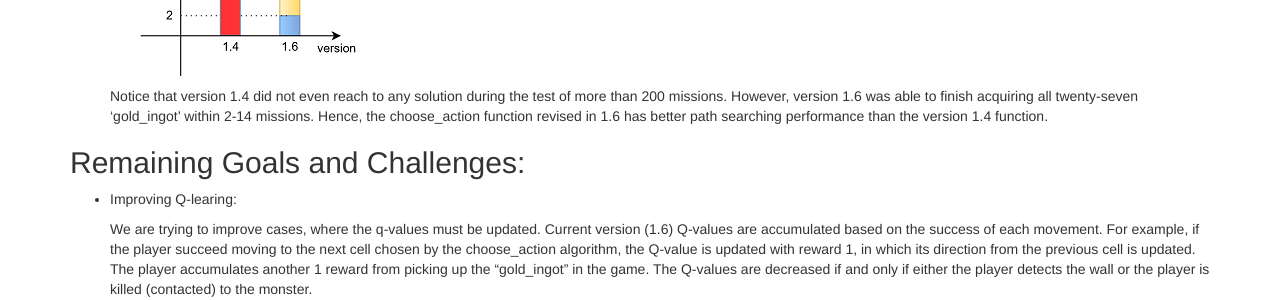
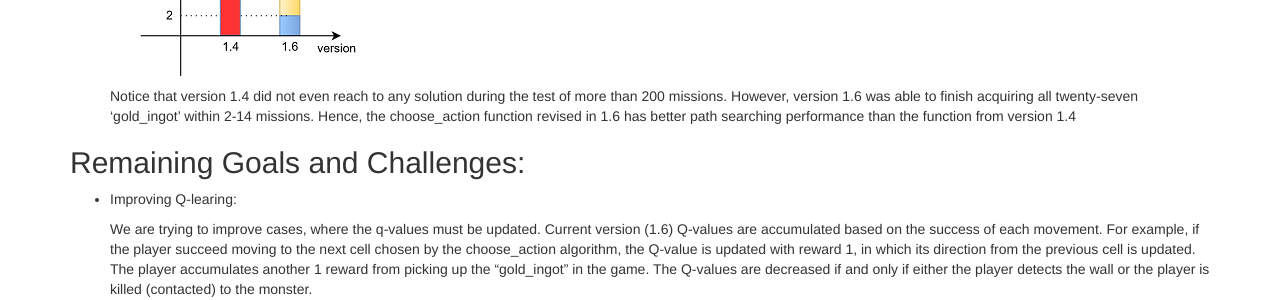
Before and after one commit to qdingqim/Pac-mo, a Jekyll site: the page built from docs/status.md, in a window 1280 px wide and 900 px high, scrolled down 590 px. Shown: the part 401-701 px from the top of the window. Built offline with Jekyll 4.4.1, drawn with Linux system fonts in a browser that asks for light colours.

Commit message:
Update status.md

```diff
--- a/docs/status.md
+++ b/docs/status.md
@@ -23,7 +23,7 @@
 - Comparison by version: 1.6 vs. 1.4
 <br>The following graph represents the number of missions until the player reaches some solution:
 <br>![Alt Text](https://github.com/qdingqim/Pac-mo/raw/master/docs/status_etc/graph.png)
-<br> Notice that version 1.4 did not even reach to any solution during the test of more than 200 missions. However, version 1.6 was able to finish acquiring all twenty-seven 'gold_ingot' within 2-14 missions. Hence, the choose_action function revised in 1.6 has better path searching performance than the version 1.4 function.
+<br> Notice that version 1.4 did not even reach to any solution during the test of more than 200 missions. However, version 1.6 was able to finish acquiring all twenty-seven 'gold_ingot' within 2-14 missions. Hence, the choose_action function revised in 1.6 has better path searching performance than the function from version 1.4
 
 ## Remaining Goals and Challenges:
 - Improving Q-learing:
```
